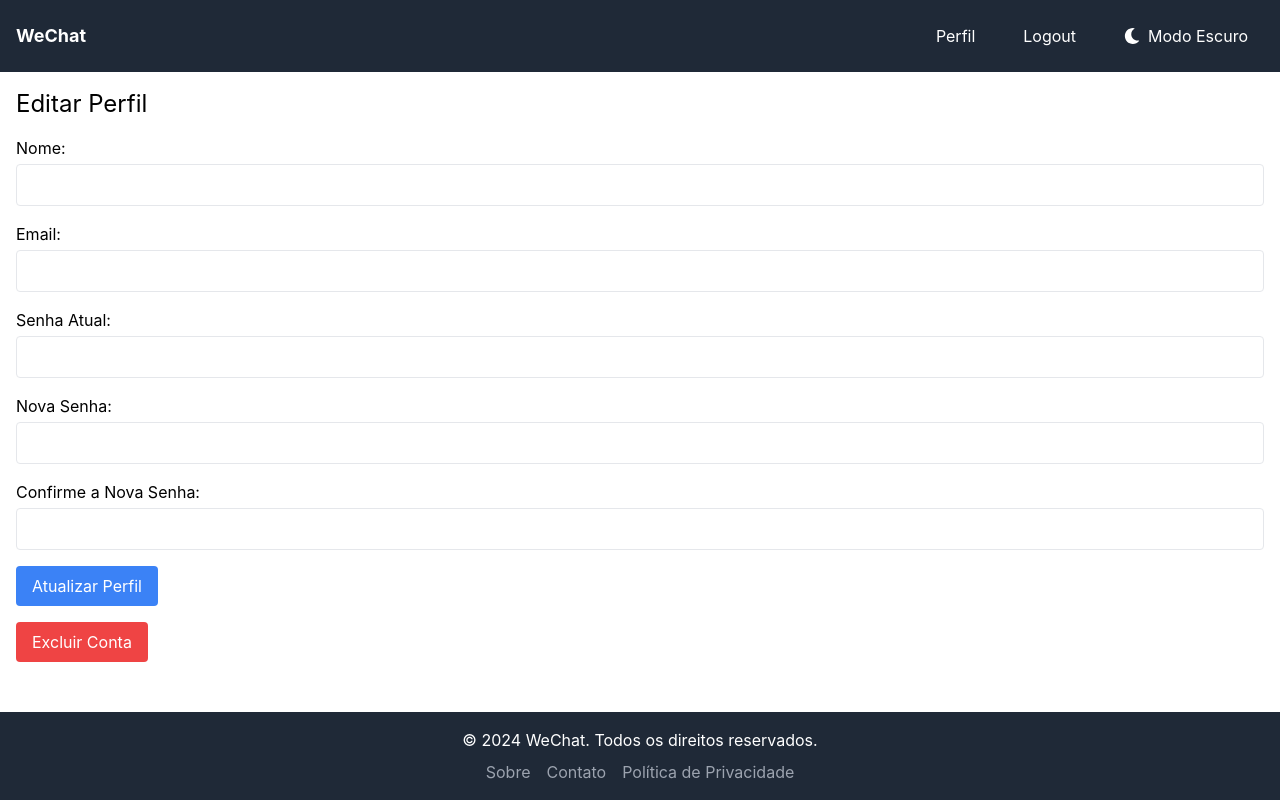
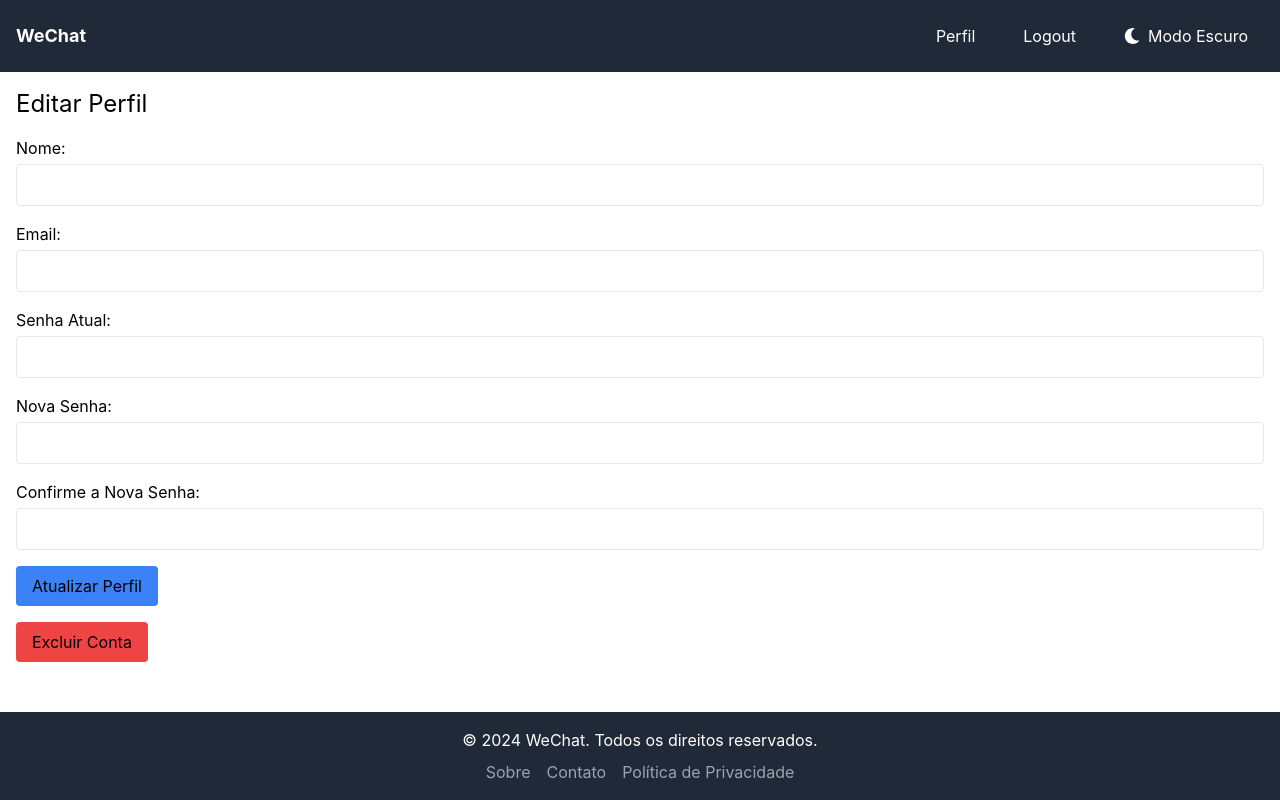
Before and after one commit to bussularf/chat, a React (Create React App) app in the folder front/: page /profile in a window 1280 px wide. Built offline with nearby package versions, Linux system fonts and the light colour scheme; no server answers; sample sign-in values are in the browser's storage; what @rails/actioncable would draw is missing.

Commit message:
small fix

```diff
--- a/front/src/components/UserProfile.tsx
+++ b/front/src/components/UserProfile.tsx
@@ -139,12 +139,12 @@ const UserProfile: React.FC = () => {
             className="border rounded p-2 w-full"
           />
         </div>
-        <button type="submit" className="bg-blue-500 text-white px-4 py-2 rounded">
+        <button type="submit" className="bg-blue-500 text-black px-4 py-2 rounded">
           Atualizar Perfil
         </button>
       </form>
 
-      <button onClick={handleDeleteAccount} className="bg-red-500 text-white px-4 py-2 rounded mt-4">
+      <button onClick={handleDeleteAccount} className="bg-red-500 text-black px-4 py-2 rounded mt-4">
         Excluir Conta
       </button>
     </div>
```
